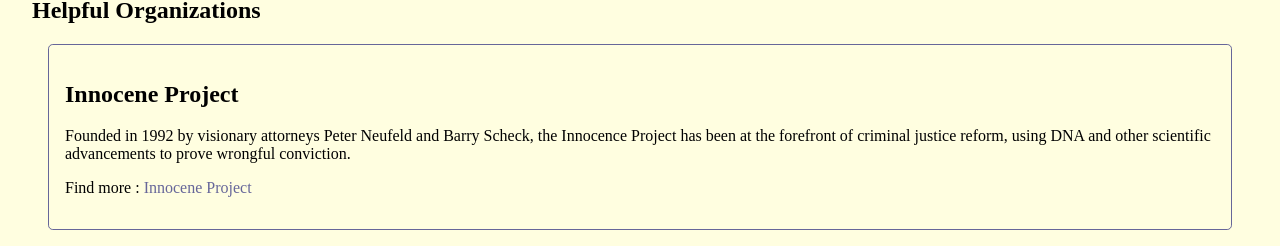
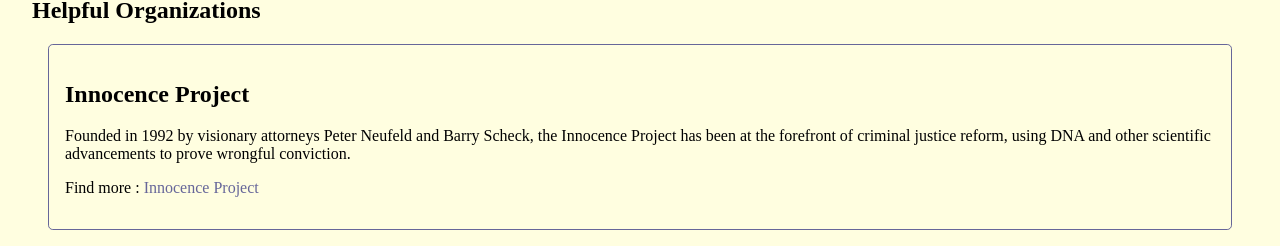
Before and after one commit to Save-Brown-Lives/save-brown-lives, a React (Vite) app in the folder client/: page /resources in a window 1280 px wide. Shown: the part 475-721 px from the top of the page. Built offline with nearby package versions, Linux system fonts and the light colour scheme.

Commit message:
fixed speeling

```diff
--- a/client/src/pages/Resources.jsx
+++ b/client/src/pages/Resources.jsx
@@ -59,7 +59,7 @@
       <h2> Helpful Organizations</h2>
       <Card
         aLink="https://innocenceproject.org/about/"
-        aText="Innocene Project"
+        aText="Innocence Project"
         pText="Founded in 1992 by visionary attorneys Peter Neufeld and Barry Scheck,
           the Innocence Project has been at the forefront of criminal justice
           reform, using DNA and other scientific advancements to prove wrongful
```
